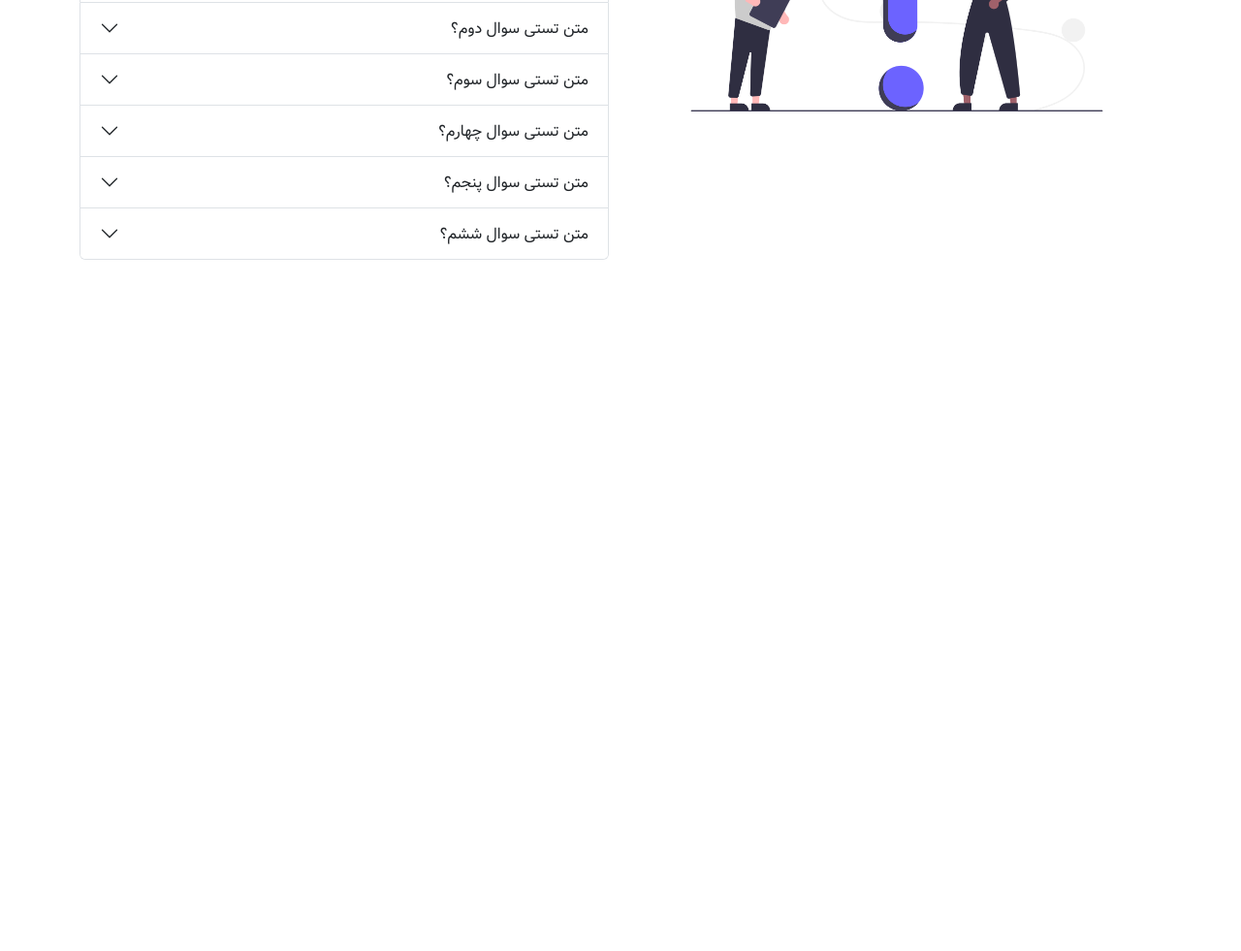
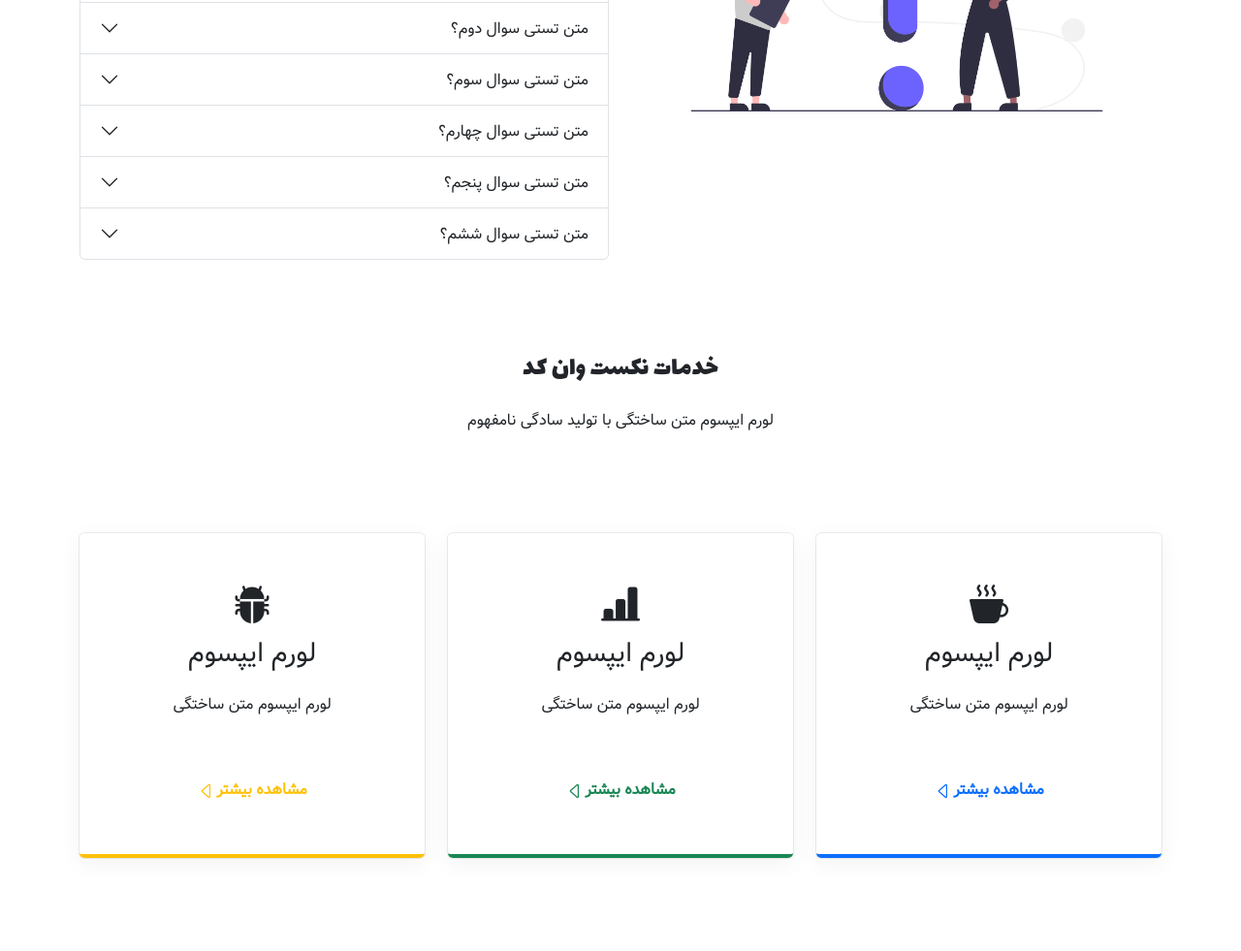
Before and after one commit to Amirksr/website-courses, a plain HTML site: page index.html in a window 1280 px wide. Shown: the part 2946-3927 px from the top of the page at 97% size. Before the commit the page ends 3262 px from the top, so only its background shows below. Drawn offline with nearby package versions, Linux system fonts and the light colour scheme; a script that the page names is missing.

Commit message:
Create services section

```diff
--- a/index.html
+++ b/index.html
@@ -362,6 +362,48 @@
         </div>
       </div>
     </section>
+    <!-- services section -->
+    <section class="py-5 px-3">
+      <div class="container">
+        <h3 class="lalezar text-center">خدمات نکست وان کد</h3>
+        <p class="text-center py-3">لورم ایپسوم متن ساختگی با تولید سادگی نامفهوم</p>
+        <div class="row text-center py-5">
+          <div class="col-md-6 col-lg-4 gy-4">
+            <div class="service-box border-primary p-5" data-aos="fade-left">
+              <i class="bi bi-cup-hot-fill fs-1"></i>
+              <h3>لورم ایپسوم</h3>
+              <p class="pt-3 pb-5">لورم ایپسوم متن ساختگی</p>
+              <a href="" class="read-more text-primary">
+                <span>مشاهده بیشتر</span>
+                <i class="bi bi-caret-left fs-5"></i>
+              </a>
+            </div>
+          </div>
+          <div class="col-md-6 col-lg-4 gy-4">
+            <div class="service-box border-success p-5" data-aos="fade-left">
+              <i class="bi bi-bar-chart-line-fill fs-1"></i>
+              <h3>لورم ایپسوم</h3>
+              <p class="pt-3 pb-5">لورم ایپسوم متن ساختگی</p>
+              <a href="" class="read-more text-success">
+                <span>مشاهده بیشتر</span>
+                <i class="bi bi-caret-left fs-5"></i>
+              </a>
+            </div>
+          </div>
+          <div class="col-md-6 col-lg-4 gy-4">
+            <div class="service-box border-warning p-5" data-aos="fade-left">
+              <i class="bi bi-bug-fill fs-1"></i>
+              <h3>لورم ایپسوم</h3>
+              <p class="pt-3 pb-5">لورم ایپسوم متن ساختگی</p>
+              <a href="" class="read-more text-warning">
+                <span>مشاهده بیشتر</span>
+                <i class="bi bi-caret-left fs-5"></i>
+              </a>
+            </div>
+          </div>
+        </div>
+      </div>
+    </section>
     <script src="/js/bootstrap.bundle.min.js"></script>
     <script src="/js/javascript.js"></script>
     <!-- aos.js -->
--- a/styles/style.css
+++ b/styles/style.css
@@ -53,3 +53,31 @@ nav {
     border-radius: 10px;
     box-shadow: rgba(17, 17, 26, 0.1) 0px 4px 16px, rgba(17, 17, 26, 0.05) 0px 8px 32px;
   }
+  /* services */
+.service-box {
+    box-shadow: rgba(0, 0, 0, 0.05) 0px 6px 24px 0px, rgba(0, 0, 0, 0.08) 0px 0px 0px 1px;
+    border-bottom: 4px solid;
+    border-radius: 5px;
+    transition: all 0.3s;
+}
+.service-box .read-more {
+    text-decoration: none;
+    font-weight: bold;
+    display: flex;
+    justify-content: center
+  }
+  .service-box.border-primary:hover{
+    background: #0d6efd;
+  }
+  .service-box.border-success:hover{
+    background: #198754;
+  }
+  .service-box.border-warning:hover{
+    background: #ffc107;
+  }
+  .service-box:hover{
+    color: white;
+  }
+  .service-box:hover .read-more{
+    color: white !important;
+  }
```
